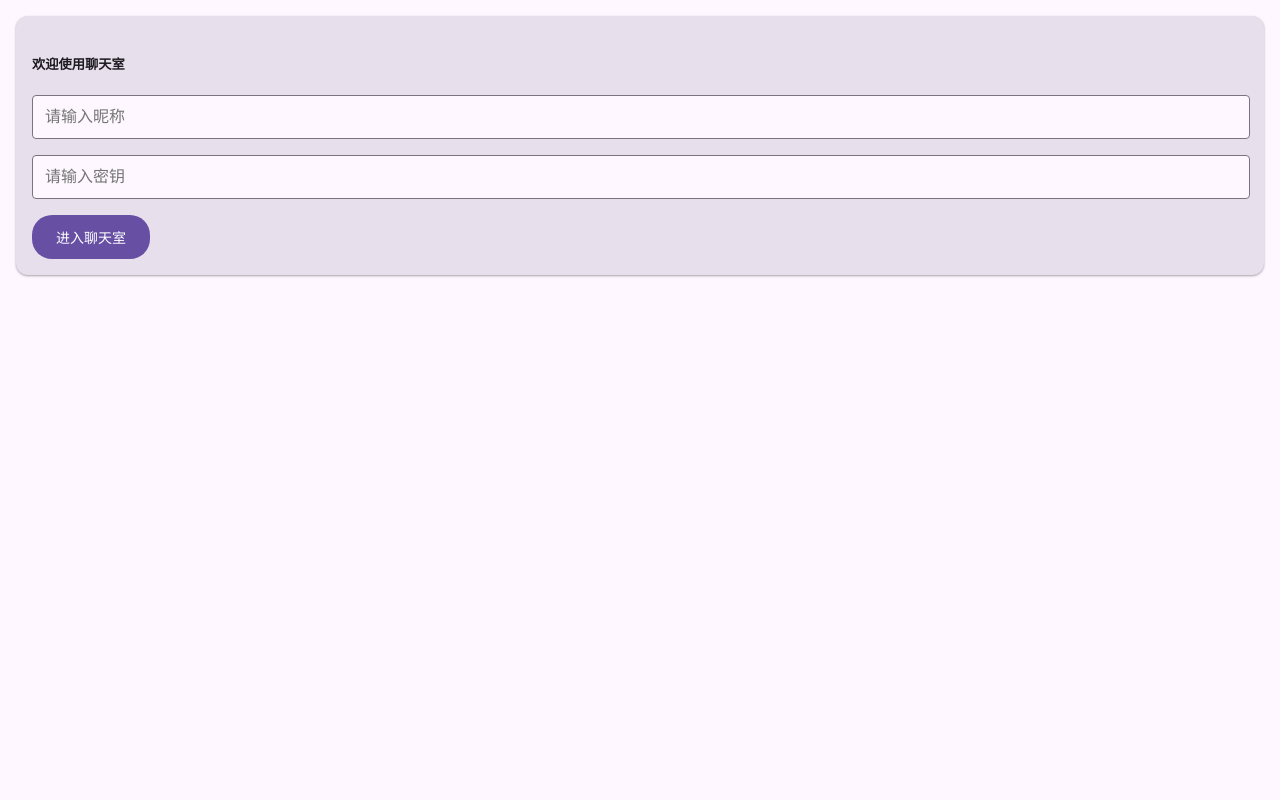
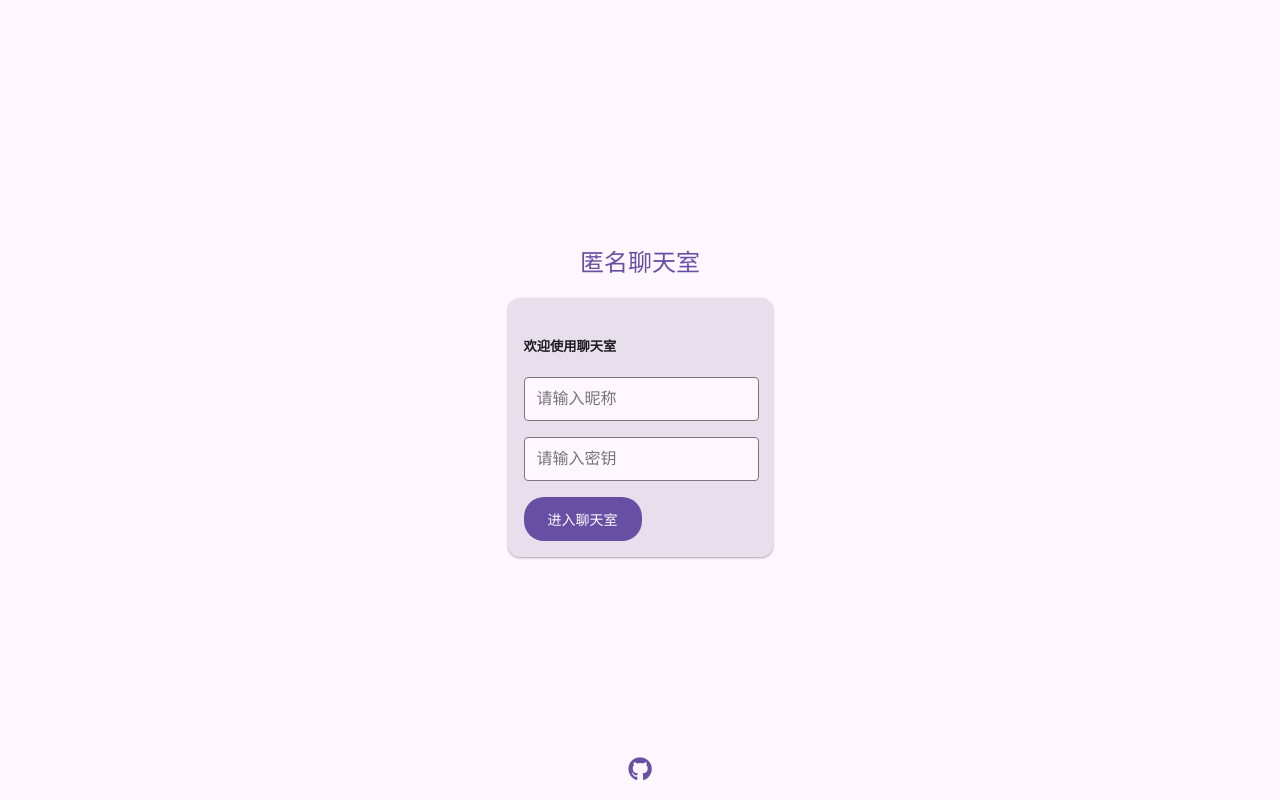
Before and after one commit to famasyang/chitchat, a plain HTML site: page index.html in a window 1280 px wide. Drawn offline with nearby package versions, Linux system fonts and the light colour scheme; no server answers.

Commit message:
Update index.html

```diff
--- a/index.html
+++ b/index.html
@@ -30,7 +30,8 @@
       background-color: var(--md-sys-color-surface);
       color: var(--md-sys-color-on-surface);
       display: flex;
-      height: 100vh;
+      flex-direction: column;
+      min-height: 100vh;
     }
     .container {
       display: flex;
@@ -39,6 +40,8 @@
       max-width: 100%;
       margin: 0 auto;
       padding: 16px;
+      align-items: center;
+      justify-content: center;
     }
     .card {
       background-color: var(--md-sys-color-surface-variant);
@@ -195,6 +198,20 @@
       margin-top: 10px;
       border-radius: 5px;
     }
+    .title {
+      font-size: 24px;
+      font-weight: 500;
+      margin-bottom: 20px;
+      color: var(--md-sys-color-primary);
+    }
+    .github-link {
+      position: fixed;
+      bottom: 16px;
+      left: 50%;
+      transform: translateX(-50%);
+      font-size: 24px;
+      color: var(--md-sys-color-primary);
+    }
     @media (max-width: 600px) {
       .user-list {
         display: none;
@@ -216,7 +233,9 @@
   </style>
 </head>
 <body>
-  <div id="nicknameForm" class="container">
+  <div class="container">
+    <h1 class="title">匿名聊天室</h1>
+    <div id="nicknameForm">
       <div class="card">
         <h5>欢迎使用聊天室</h5>
         <div class="input-field">
@@ -226,6 +245,7 @@
           <input id="phraseKeyInput" type="password" placeholder="请输入密钥">
         </div>
         <button id="enterChat" class="btn">进入聊天室</button>
+      </div>
     </div>
   </div>
   <div class="chat-container" style="display: none;">
@@ -247,6 +267,9 @@
   </div>
   <div id="locationInfo" style="display: none;"></div>
   <button id="changeKeyBtn" class="btn" style="display: none;">更换密钥</button>
+  <a href="https://github.com/famasyang/chitchat" target="_blank" class="github-link">
+    <i class="fab fa-github"></i>
+  </a>
 
   <script src="https://cdn.socket.io/4.0.0/socket.io.min.js"></script>
   <script src="https://cdnjs.cloudflare.com/ajax/libs/crypto-js/4.1.1/crypto-js.min.js"></script>
@@ -354,7 +377,6 @@
       } else if (input.value) {
         message = `${nickname}: ${input.value}`;
       }
-
         if (message) {
         const encryptedMessage = encryptMessage(message, phraseKey);
         socket.emit('chat message', { msg: encryptedMessage, key: phraseKey });
```
Lines whose indentation alone changed are shown as unchanged.
